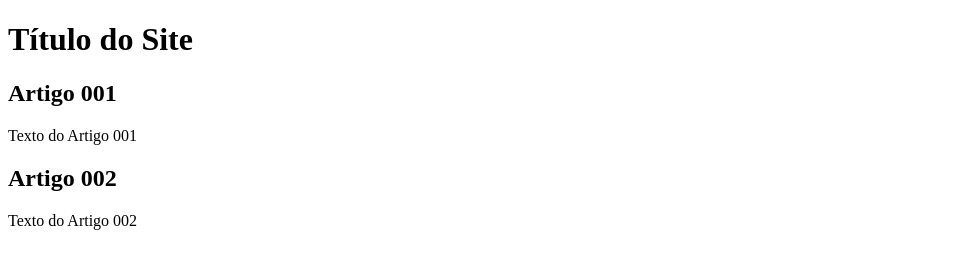
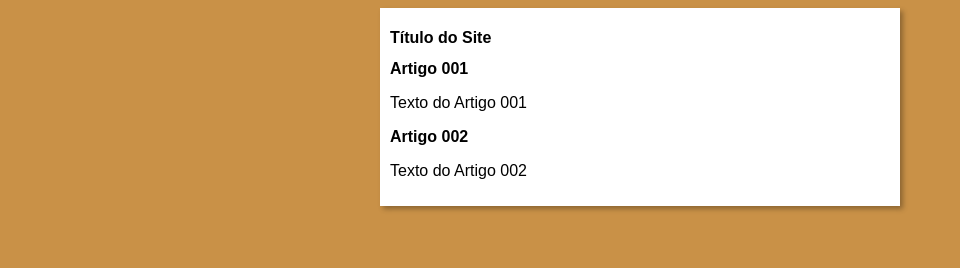
Before and after one commit to marciogsc/projeto-site, a plain HTML site: page index.html in a window 1280 px wide. Shown: the whole page, without its empty margins (0-960 px from the left). Drawn offline with Linux system fonts and the light colour scheme.

Commit message:
iniciei o design

```diff
--- /dev/null
+++ b/estilos/style.css
@@ -0,0 +1,16 @@
+* {
+    font-family: Arial, Helvetica, sans-serif;
+    font-size: 16px;
+}
+
+body {
+    background-color: rgb(201, 145, 71);
+}
+
+main {
+    background-color: white;
+    width: 500px;
+    margin: auto;
+    padding: 10px;
+    box-shadow: 3px 3px 5px rgba(0, 0, 0, 0.301);
+}
--- a/index.html
+++ b/index.html
@@ -5,6 +5,7 @@
     <meta http-equiv="X-UA-Compatible" content="IE=edge">
     <meta name="viewport" content="width=device-width, initial-scale=1.0">
     <title>Título do site</title>
+    <link rel="stylesheet" href="estilos/style.css">
 </head>
 <body>
     <main>
```
